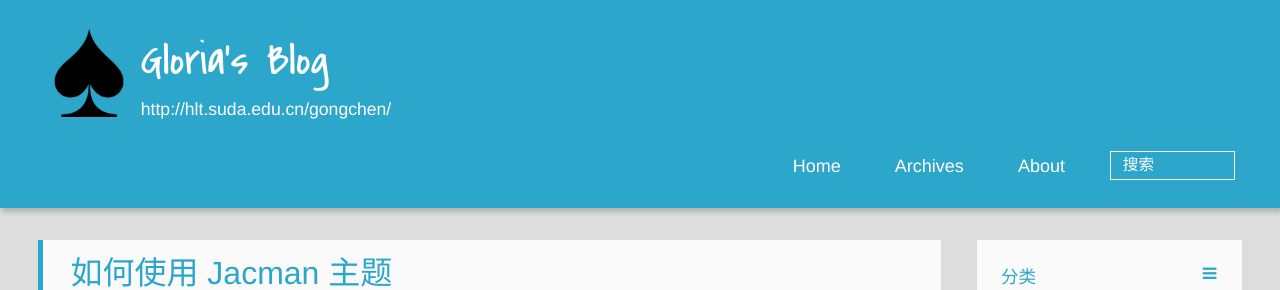
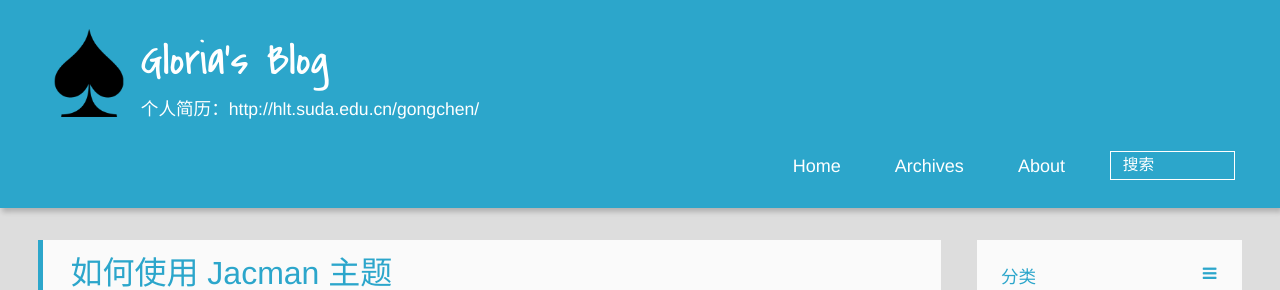
Before and after one commit to gloria0108/gloria0108.github.io, a Jekyll site: the page built from index.html, in a window 1280 px wide and 900 px high. Shown: the top 290 px of the window. Built offline with Jekyll 4.4.1, drawn with Linux system fonts in a browser that asks for light colours; emoji names are drawn with the system emoji font; Markdown is read by kramdown in place of the engine named in the settings; formulas are drawn with MathJax 3; the list of posts is cut into pages by our own code.

Commit message:
Update _config.yml

```diff
--- a/_config.yml
+++ b/_config.yml
@@ -34,7 +34,7 @@ paginate: 20
 
 #### Site
 title : Gloria's Blog
-tagline: http://hlt.suda.edu.cn/gongchen/
+tagline: 个人简历：http://hlt.suda.edu.cn/gongchen/
 assets: /assets
 baseurl:
 
```
